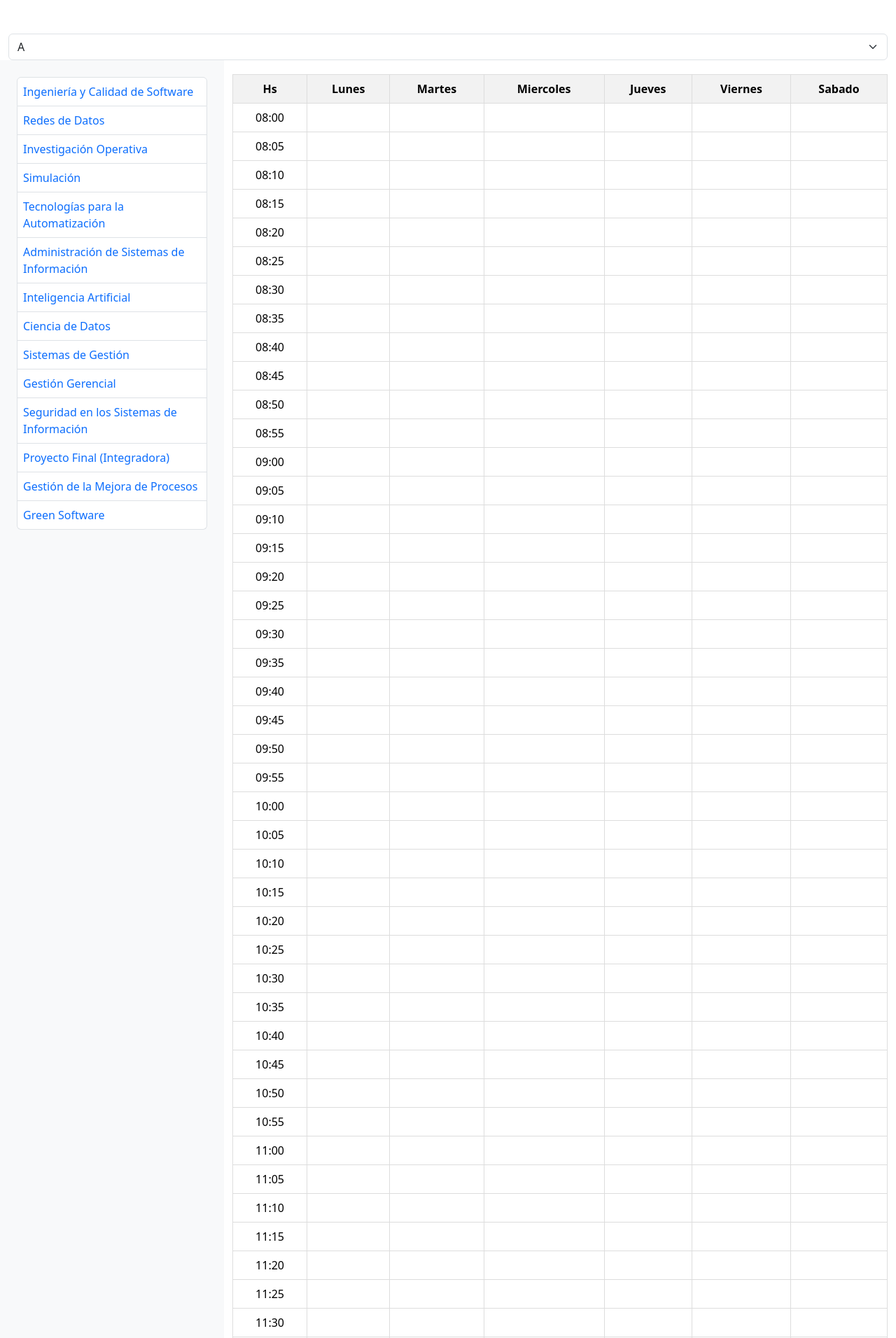
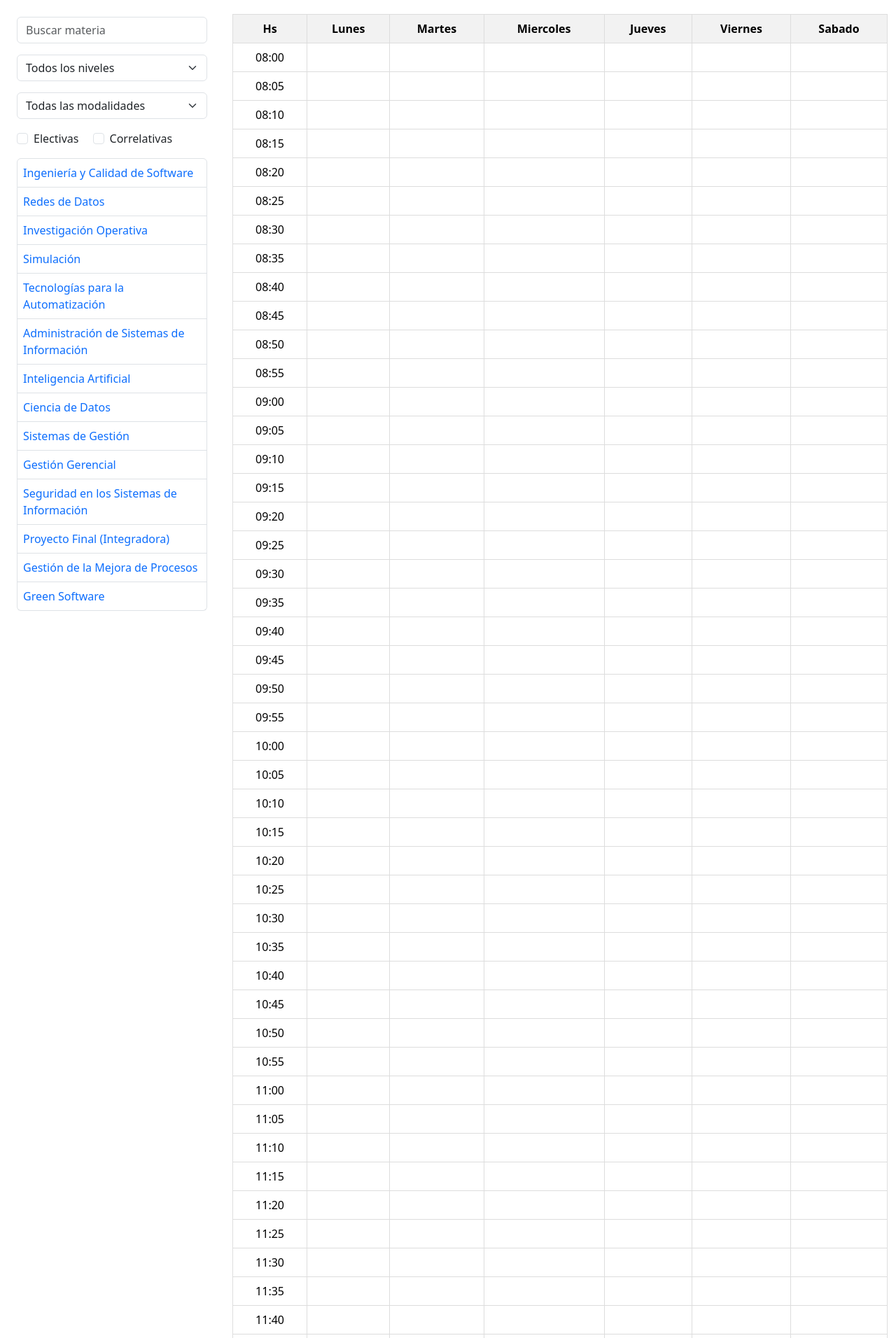
Before and after one commit to ReynaTeodoro/GestorHorario, a Django app: page / in a window 1280 px wide. Shown: the top 1912 px of the page at 70% size. Run offline with Django 3.2, Linux system fonts and the light colour scheme; data comes from the database, SQL or seed files in the repository.

Commit message:
🔎Logging search

```diff
--- a/boot/main/templates/home/home.html
+++ b/boot/main/templates/home/home.html
@@ -36,16 +36,36 @@
 </head>
 <body>
     <div class="container-fluid">
-            <select class="form-select mt-5" aria-label="Large select example">
-                {% for modalidad in modalidades %}
-                    <option value="{{ modalidad.id }}">{{ modalidad.nombre }}</option>
-                {% endfor %}
-              </select>
+
         <div class="row">
-            <div class="col-md-3 bg-light border-right p-4">
+            <div class="col-md-3 border-right p-4">
+                <input type="text" id="search-input" class="form-control mb-3" placeholder="Buscar materia" list="materias-datalist">
+            <datalist id="materias-datalist">
+                <!-- Las opciones del datalist se actualizarán aquí -->
+            </datalist>
+                <select id="nivel-select" class="form-select mb-3">
+                    <option value="">Todos los niveles</option>
+                    {% for nivel in niveles %}
+                        <option value="{{ nivel.numero }}">Año: {{ nivel.numero }}</option>
+                    {% endfor %}
+                </select>
+                <select class="form-select mb-3" aria-label="Large select example">
+                    <option value="">Todas las modalidades</option>
+                    {% for modalidad in modalidades %}
+                        <option value="{{ modalidad.id }}">{{ modalidad.nombre }}</option>
+                    {% endfor %}
+                  </select>
+                <div class="form-check form-check-inline mb-3">
+                    <input class="form-check-input" type="checkbox" id="electivas-checkbox">
+                    <label class="form-check-label" for="electivas-checkbox">Electivas</label>
+                </div>
+                <div class="form-check form-check-inline mb-3">
+                    <input class="form-check-input" type="checkbox" id="correlativas-checkbox">
+                    <label class="form-check-label" for="correlativas-checkbox">Correlativas</label>
+                </div>
                 <ul id="materias-list" class="list-group">
                     {% for materia in materias %}
-                        <li class="list-group-item p-2">
+                        <li class="list-group-item p-2 materia-item" data-nivel="{{ materia.nivel.id }}">
                             <a href="#" class="materia-link text-decoration-none" data-id="{{ materia.id }}" aria-expanded="false" aria-controls="collapse{{ materia.id }}">{{ materia.nombre }}</a>
                             <div id="collapse{{ materia.id }}" class="collapse"></div>
                         </li>
@@ -119,6 +139,7 @@
                 });
             });
         });
+
     </script>
     <script>
         var tableData = [];
@@ -197,20 +218,16 @@
 
             // Encontrar el color en la cadena
             const colorMatch = dataString.match(colorPattern);
-            console.log(colorMatch);
             const color = colorMatch ? `#${colorMatch[1]}` : null;
-            console.log(color);
             return color
         }
         function parseCursoYHorarios(dataString) {
-            console.log(dataString);
 
 
             const colorPattern = /&Color;#(\w+);/;
 
 
             const colorMatch = dataString.match(/&Color;([#\da-fA-F]{6})/);
-            console.log(colorMatch);
             const color = colorMatch ? `${colorMatch[1]}` : null;
 
             // Si se encuentra el color, elimina la parte del color de la cadena y agrega un delimitador especial '&'
@@ -224,7 +241,6 @@
 
             // Inicializa el objeto que contendrá el curso, el color y los horarios
             colorHEX = parseColor(dataString)
-            console.log('Color HEX: ', colorHEX);
             const result = {
                 curso: curso.trim(),
                 color: colorHEX,
@@ -254,7 +270,6 @@
         function dropCurso(data) {
             const cursoYHorarios = parseCursoYHorarios(data);
             cursoYHorarios.horarios.forEach(horario => {
-                console.log(cursoYHorarios);
                 hora_inicio = horario.inicio;
                 hora_fin = horario.fin;
                 celdaInicio = buscarCelda(horario.dia, horario.inicio);
@@ -263,7 +278,6 @@
                 for (let index = celdaInicio.fila; index <= celdaFin.fila; index++) {
                     tableData[celdaInicio.columna][index] = {curso: cursoYHorarios.curso, color: cursoYHorarios.color};
                 }
-                console.log(tableData);
                 updateTable()
             });
 
@@ -314,6 +328,53 @@
             let startHour = 8;
             let startMinute = 0;
             tableData = initTable("tablaHorario",numColumns,numRows,startHour,startMinute);
+            console.log('iniciooo');
+            var materias = {{ materias_no_aprobadas|safe }};
+            console.log('materias:',materias);
+        });
+
+    </script>
+    <script>
+        document.addEventListener('DOMContentLoaded', function() {
+            // Obtén el elemento input y el datalist
+            var searchInput = document.getElementById('search-input');
+            var materiasDatalist = document.getElementById('materias-datalist');
+
+            // Suponiendo que materias es un array de objetos pasados desde el contexto
+            var materias = {{ materias_no_aprobadas|safe }};
+
+            // Función para actualizar las opciones del datalist
+            function updateDatalist(list) {
+                materiasDatalist.innerHTML = ''; // Limpia las opciones actuales
+                list.forEach(function(materia) {
+                    var option = document.createElement('option');
+                    option.value = materia.fields.nombre; // Cambia esto si tu estructura es diferente
+                    materiasDatalist.appendChild(option);
+                });
+            }
+
+            // Inicializa el datalist con todas las materias
+            updateDatalist(materias);
+
+            // Event listener para buscar en la lista
+            searchInput.addEventListener('input', function() {
+                var searchText = searchInput.value.toLowerCase();
+                var filteredMaterias = materias.filter(function(materia) {
+                    return materia.fields.nombre.toLowerCase().includes(searchText);
+                });
+                updateDatalist(filteredMaterias);
+            });
+            // Event listener para seleccionar una opción
+        searchInput.addEventListener('change', function() {
+                var selectedValue = searchInput.value;
+                logSelectedOption(selectedValue);
+            });
+
+            // Función para hacer log de la opción seleccionada
+            function logSelectedOption(option) {
+                console.log('Opción seleccionada:', option);
+                // Aquí puedes hacer lo que necesites con la opción seleccionada
+            }
         });
 
     </script>
--- a/boot/main/views.py
+++ b/boot/main/views.py
@@ -1,16 +1,25 @@
 from django.shortcuts import render
-from .models import Materia, Curso, Horario,Modalidad
+from .models import Materia, Curso, Horario,Modalidad,Nivel
 from django.http import JsonResponse
+from django.core.serializers import serialize
 # Create your views here.
 def home_view(request):
     materias = Materia.objects.filter(aprobado=False)
+    aprobadas = Materia.objects.filter(aprobado=True)
     #materias = Materia.objects.all()
     cursos = Curso.objects.all()
     horarios = Horario.objects.all()
     modalidades = Modalidad.objects.all()
+    niveles = Nivel.objects.all()
     dias = ["Lunes", "Martes", "Miercoles", "Jueves", "Viernes","Sabado"]
-    horas = ["08:00", "08:45", "09:30", "10:15", "11:00", "11:45", "12:05", "14:00"]
-    return render(request, 'home/home.html', {'materias': materias, 'cursos': cursos, 'horarios': horarios, 'dias': dias, 'horas': horas,'modalidades':modalidades})
+    materias_no_aprobadas = serialize('json', materias)
+    materias_aprobadas = serialize('json', aprobadas)
+    return render(request, 'home/home.html', {'materias': materias, 'cursos': cursos,
+                                               'horarios': horarios, 'dias': dias,
+                                                'modalidades':modalidades,
+                                                'niveles':niveles,'aprobadas':aprobadas,
+                                                'materias_no_aprobadas':materias_no_aprobadas,
+                                                'materias_aprobadas':materias_aprobadas})
 # views.py
 
 
```
